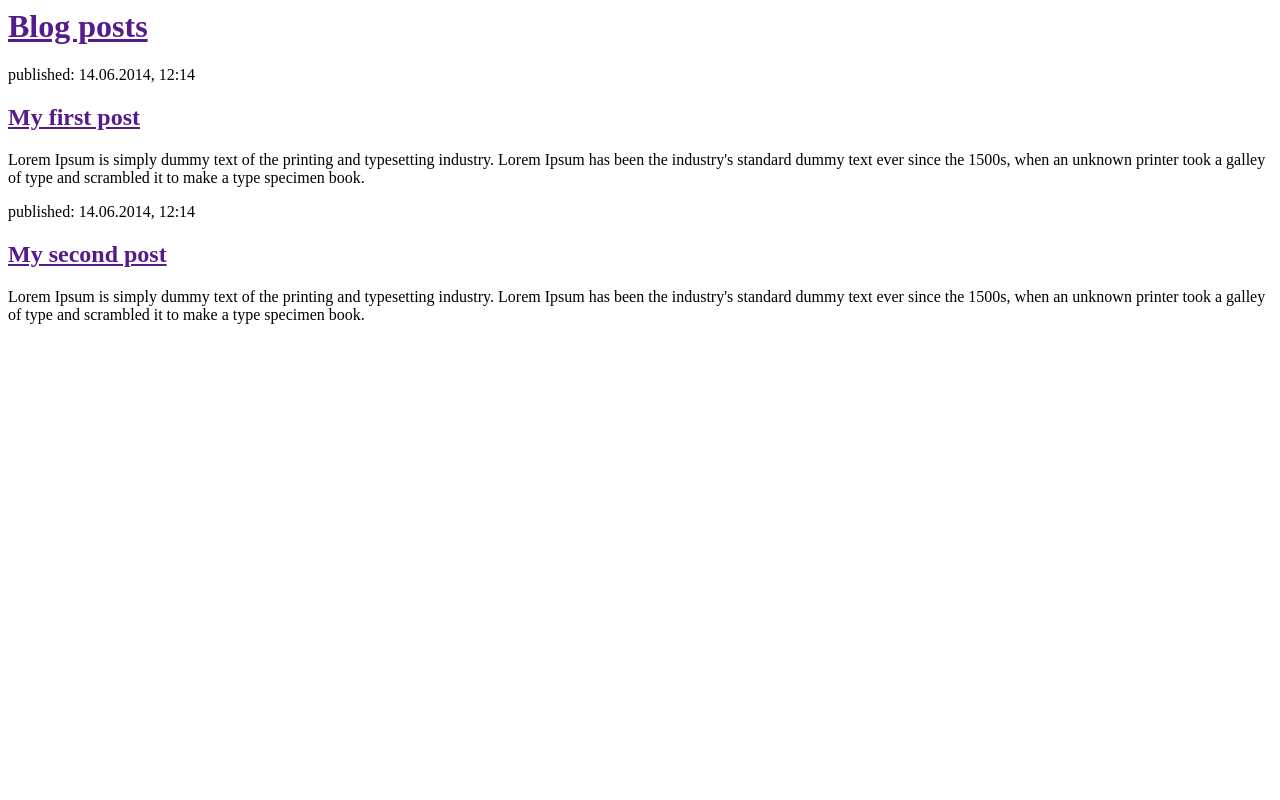
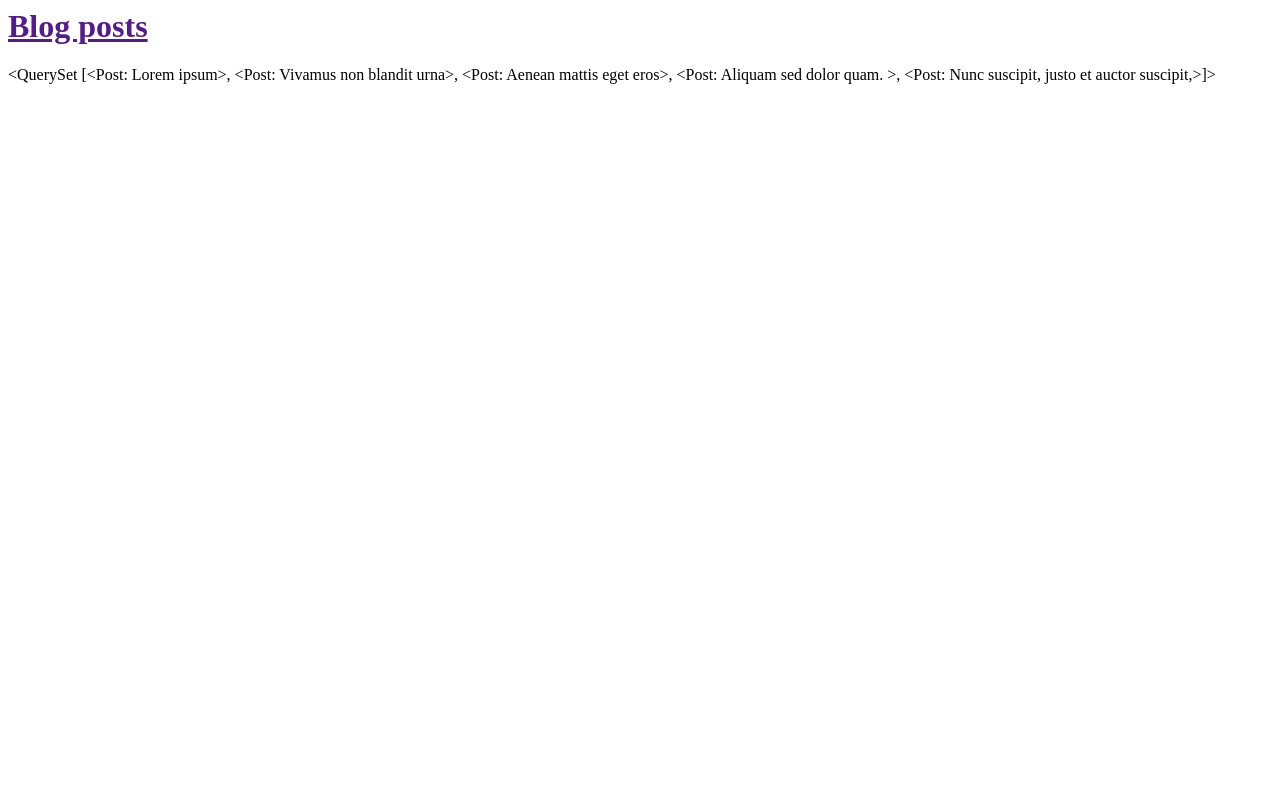
Before and after one commit to laurafeier/django-intro-BEST, a Django app: page / in a window 1280 px wide. Run offline with Django 3.2, Linux system fonts and the light colour scheme; data comes from the database, SQL or seed files in the repository.

Commit message:
passed posts to context

```diff
--- a/mysite/blog/templates/blog/post_list.html
+++ b/mysite/blog/templates/blog/post_list.html
@@ -6,17 +6,6 @@
         <div>
             <h1><a href="">Blog posts</a></h1>
         </div>
-
-        <div>
-            <p>published: 14.06.2014, 12:14</p>
-            <h2><a href="">My first post</a></h2>
-            <p>Lorem Ipsum is simply dummy text of the printing and typesetting industry. Lorem Ipsum has been the industry's standard dummy text ever since the 1500s, when an unknown printer took a galley of type and scrambled it to make a type specimen book. </p>
-        </div>
-
-        <div>
-            <p>published: 14.06.2014, 12:14</p>
-            <h2><a href="">My second post</a></h2>
-            <p>Lorem Ipsum is simply dummy text of the printing and typesetting industry. Lorem Ipsum has been the industry's standard dummy text ever since the 1500s, when an unknown printer took a galley of type and scrambled it to make a type specimen book. </p>
-        </div>
+       {{ posts }}
     </body>
 </html>
--- a/mysite/blog/views.py
+++ b/mysite/blog/views.py
@@ -1,5 +1,7 @@
 from django.shortcuts import render
+from .models import Post
 
 
 def post_list(request):
-    return render(request, 'blog/post_list.html', {})
+    all_posts = Post.objects.all()
+    return render(request, 'blog/post_list.html', {'posts': all_posts})
```
